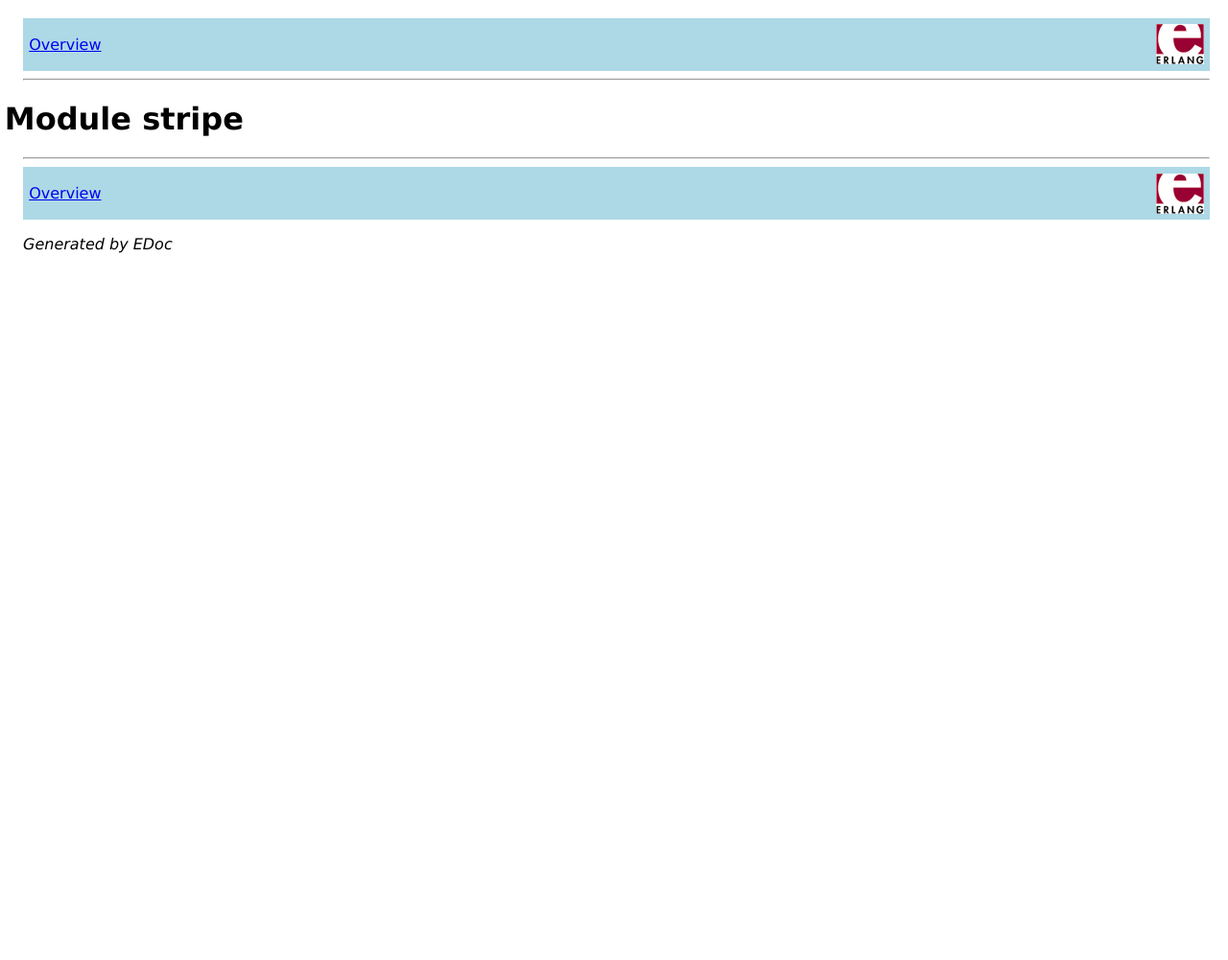
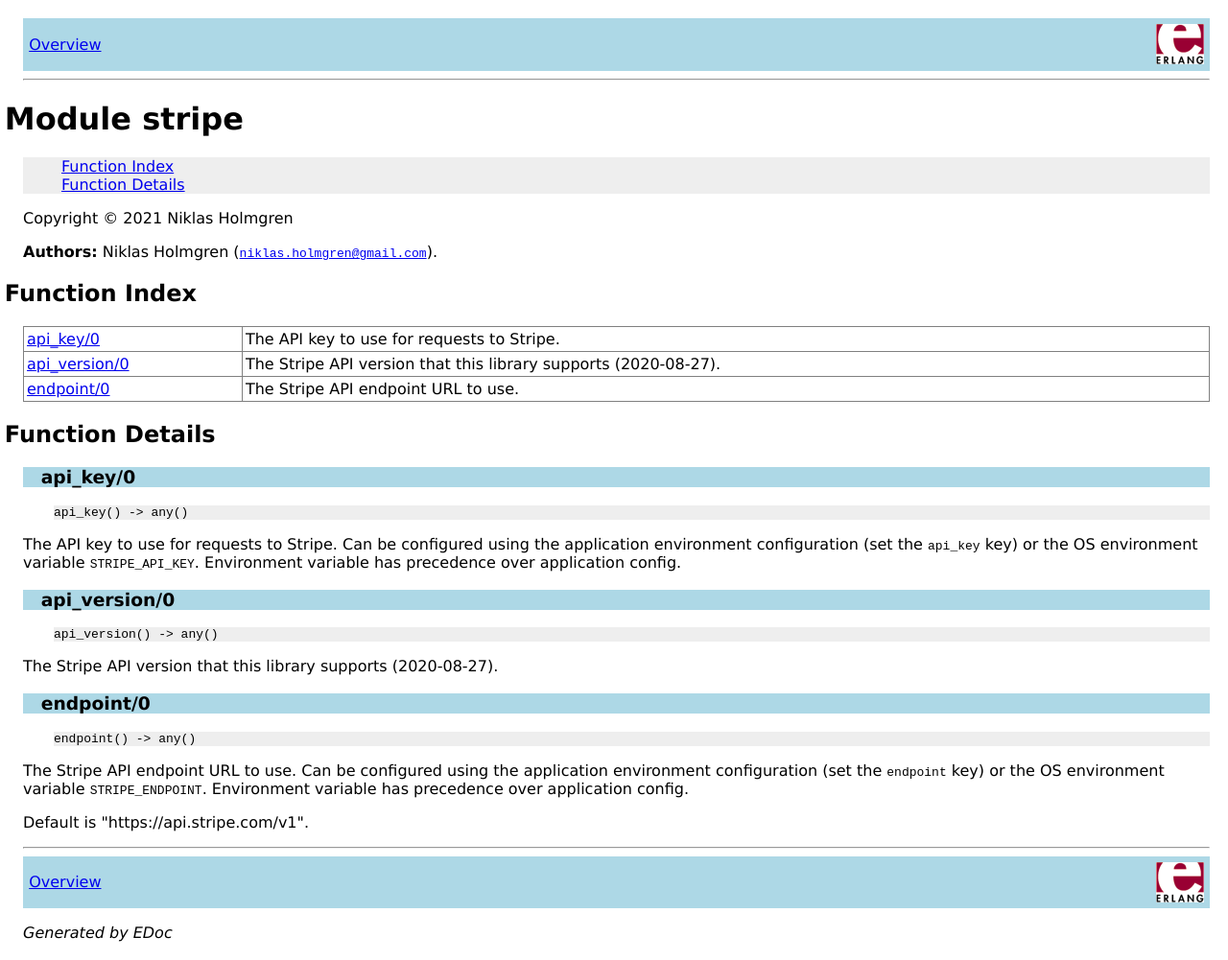
Before and after one commit to niho/stripe, a plain HTML site: page doc/stripe.html in a window 1280 px wide. Shown: the whole page at 96% size. Before the commit the page ends 800 px from the top, so only its background shows below. Drawn offline with Linux system fonts and the light colour scheme.

Commit message:
Stripe environment variable configuration

```diff
--- a/doc/stripe.html
+++ b/doc/stripe.html
@@ -10,8 +10,44 @@
 <hr>
 
 <h1>Module stripe</h1>
+<ul class="index"><li><a href="#index">Function Index</a></li><li><a href="#functions">Function Details</a></li></ul>
+<p>Copyright © 2021 Niklas Holmgren</p>
 
+<p><b>Authors:</b> Niklas Holmgren (<a href="mailto:niklas.holmgren@gmail.com"><tt>niklas.holmgren@gmail.com</tt></a>).</p>
 
+<h2><a name="index">Function Index</a></h2>
+<table width="100%" border="1" cellspacing="0" cellpadding="2" summary="function index"><tr><td valign="top"><a href="#api_key-0">api_key/0</a></td><td>The API key to use for requests to Stripe.</td></tr>
+<tr><td valign="top"><a href="#api_version-0">api_version/0</a></td><td>The Stripe API version that this library supports (2020-08-27).</td></tr>
+<tr><td valign="top"><a href="#endpoint-0">endpoint/0</a></td><td>The Stripe API endpoint URL to use.</td></tr>
+</table>
+
+<h2><a name="functions">Function Details</a></h2>
+
+<h3 class="function"><a name="api_key-0">api_key/0</a></h3>
+<div class="spec">
+<p><tt>api_key() -&gt; any()</tt></p>
+<p> </p>
+</div><p>The API key to use for requests to Stripe. Can be configured using the
+  application environment configuration (set the <code>api_key</code> key) or the
+  OS environment variable <code>STRIPE_API_KEY</code>. Environment variable has
+  precedence over application config.</p>
+
+<h3 class="function"><a name="api_version-0">api_version/0</a></h3>
+<div class="spec">
+<p><tt>api_version() -&gt; any()</tt></p>
+<p> </p>
+</div><p>The Stripe API version that this library supports (2020-08-27).</p>
+
+<h3 class="function"><a name="endpoint-0">endpoint/0</a></h3>
+<div class="spec">
+<p><tt>endpoint() -&gt; any()</tt></p>
+<p> </p>
+</div><p><p>The Stripe API endpoint URL to use. Can be configured using the
+  application environment configuration (set the <code>endpoint</code> key) or the
+  OS environment variable <code>STRIPE_ENDPOINT</code>. Environment variable has
+precedence over application config.</p>
+
+  Default is "https://api.stripe.com/v1".</p>
 <hr>
 
 <div class="navbar"><a name="#navbar_bottom"></a><table width="100%" border="0" cellspacing="0" cellpadding="2" summary="navigation bar"><tr><td><a href="overview-summary.html" target="overviewFrame">Overview</a></td><td><a href="http://www.erlang.org/"><img src="erlang.png" align="right" border="0" alt="erlang logo"></a></td></tr></table></div>
```
Also changed, not shown: doc/stripe_account.html (+2 -0 lines), doc/stripe_checkout.html (+2 -0 lines), doc/stripe_customer.html (+2 -0 lines), doc/stripe_event.html (+2 -0 lines), doc/stripe_payment.html (+2 -0 lines), doc/stripe_product.html (+2 -0 lines), doc/stripe_subscription.html (+2 -0 lines), 10 other files.
